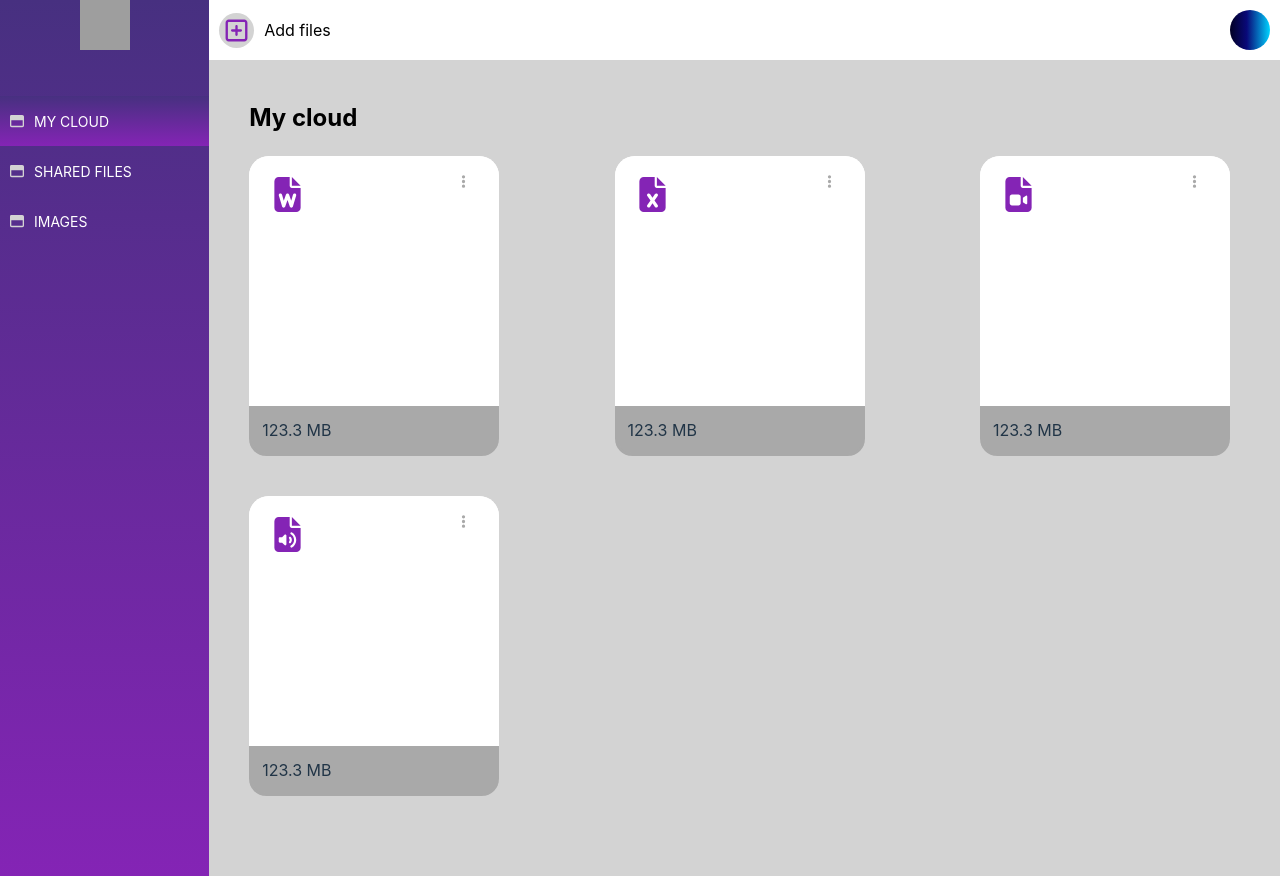
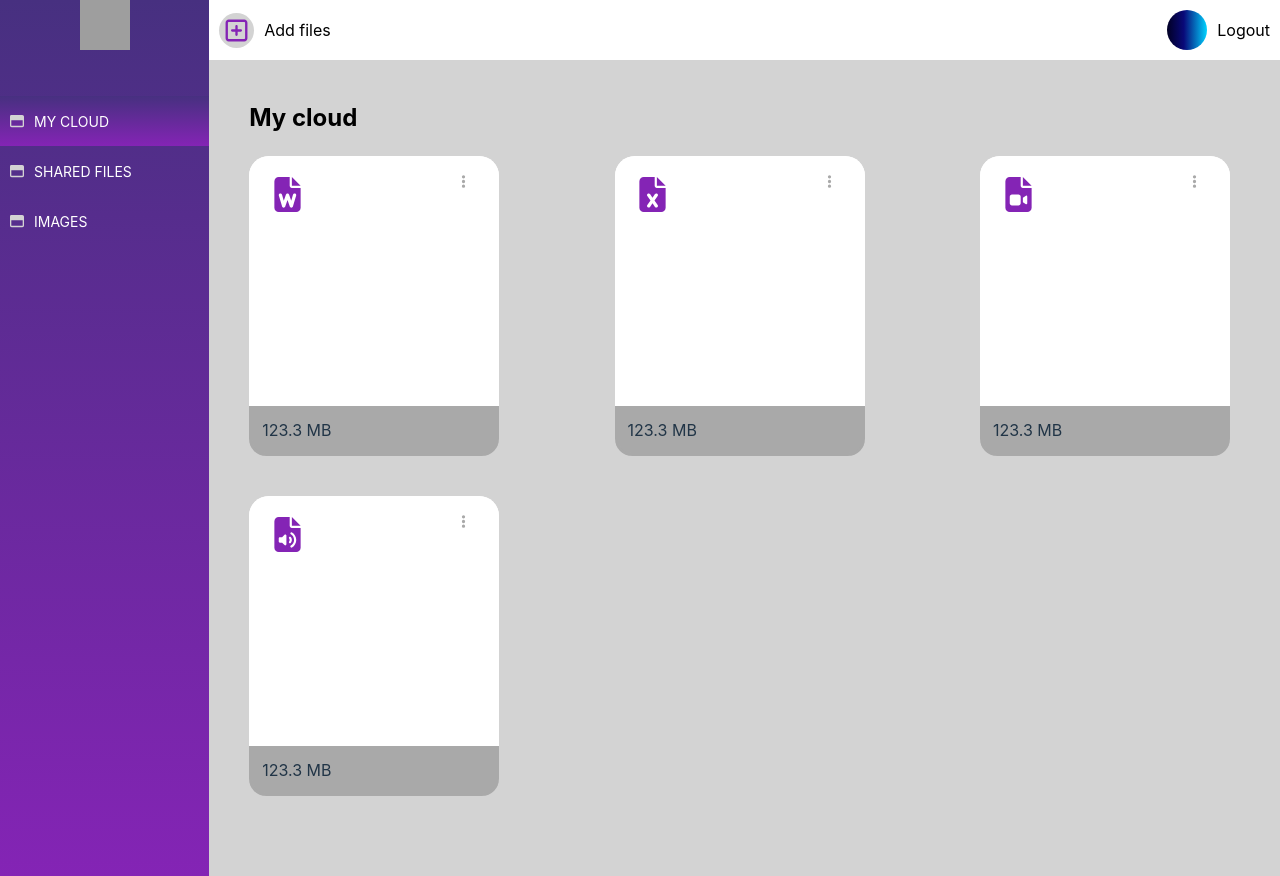
Before and after one commit to web2ls/own-image-storage, a React (Vite) app in the folder frontend-rebuild/: page /cloud in a window 1280 px wide. Built offline with nearby package versions, Linux system fonts and the light colour scheme; no server answers; sample sign-in values are in the browser's storage; grey boxes are pictures that could not be loaded.

Commit message:
added Logout + Auth observer

```diff
--- a/frontend-rebuild/src/components/AuthGuard.jsx
+++ b/frontend-rebuild/src/components/AuthGuard.jsx
@@ -1,15 +1,34 @@
+import {useEffect, useState} from 'react';
 import { useNavigate } from 'react-router-dom';
 import AuthService from "../services/Auth";
+import fireAuth from '../config/firebase';
 
 const AuthGuard = (props) => {
+  const {auth, onAuthStateChanged} = fireAuth;
+  const [isAuth, setIsAuth] = useState(false);
   const navigate = useNavigate();
 
-  const isAuth = AuthService.isAuthorized();
+  useEffect(() => {
+    onAuthStateChanged(auth, (user) => {
+      if (user) {
+        setIsAuth(true);
+      } else {
+        setIsAuth(false);
+        navigate('/login');
+      }
+    })
+  }, []);
 
-  if (!isAuth) {
-    navigate('/login');
-    return null;
-  }
+  useEffect(() => {
+    const isAuth = AuthService.isAuthorized();
+    setIsAuth(isAuth);
+    if (!isAuth) {
+      navigate('/login');
+    }
+  }, []);
+
+  if (!isAuth) return null;
+
 
   return (
     <>{props.children}</>
--- a/frontend-rebuild/src/components/Header.jsx
+++ b/frontend-rebuild/src/components/Header.jsx
@@ -1,17 +1,25 @@
 import styled from 'styled-components';
-import { Link } from 'react-router-dom';
-
+import { Link, useNavigate } from 'react-router-dom';
+import AuthService from '../services/Auth';
 import IconButton from '../ui/IconButton';
 
 const Header = () => {
+  const navigate = useNavigate();
+
+  const logout = async () => {
+    await AuthService.logout();
+    navigate('/login');
+  };
+
   return (
     <HeaderWrapper>
       <Link to='/upload'>
         <IconButton icon='faSquarePlus' label='Add files' active={true} size='medium' background={true} />
       </Link>
-      <div>
+      <UserWrapper>
         <UserAvatar />
-      </div>
+        <UserMenuItem onClick={logout}>Logout</UserMenuItem>
+      </UserWrapper>
     </HeaderWrapper>
   )
 };
@@ -34,10 +42,23 @@ const HeaderWrapper = styled.header`
   }
 `;
 
+const UserWrapper = styled.div`
+  display: flex;
+  flex-direction: row;
+  flex-wrap: nowrap;
+  justify-content: center;
+  align-items: center;
+`;
+
 const UserAvatar = styled.div`
   width: 40px;
   height: 40px;
+  margin-right: 10px;
   border-radius: 50%;
   cursor: pointer;
   background: linear-gradient(90deg, rgba(2,0,36,1) 0%, rgba(9,9,121,1) 42%, rgba(0,212,255,1) 100%);
 `;
+
+const UserMenuItem = styled.span`
+  cursor: pointer;
+`;
--- a/frontend-rebuild/src/config/firebase.js
+++ b/frontend-rebuild/src/config/firebase.js
@@ -1,5 +1,10 @@
 import {initializeApp} from 'firebase/app';
-import {getAuth, signInWithEmailAndPassword} from 'firebase/auth';
+import {
+  getAuth,
+  signInWithEmailAndPassword,
+  signOut,
+  onAuthStateChanged
+} from 'firebase/auth';
 
 const firebaseConfig = {
   apiKey: import.meta.env.VITE_APP_API_KEY,
@@ -12,5 +17,9 @@ const firebaseConfig = {
 
 initializeApp(firebaseConfig);
 
-export const auth = getAuth();
-export const signInWithEmailAndPasswd = signInWithEmailAndPassword;
+export default {
+  auth: getAuth(),
+  signInWithEmailAndPassword,
+  signOut,
+  onAuthStateChanged,
+};
--- a/frontend-rebuild/src/services/Auth.js
+++ b/frontend-rebuild/src/services/Auth.js
@@ -1,10 +1,12 @@
-import { auth, signInWithEmailAndPasswd } from '../config/firebase';
+import fireAuth from '../config/firebase';
+
+const {auth, signInWithEmailAndPassword, signOut} = fireAuth;
 
 const AuthService = {
   login: (login, passwd) => {
     console.log(auth);
     return new Promise((resolve, reject) => {
-      signInWithEmailAndPasswd(auth, login, passwd).then(user => {
+      signInWithEmailAndPassword(auth, login, passwd).then(user => {
         resolve(true);
       }).catch(err => {
         console.error(err);
@@ -15,8 +17,8 @@ const AuthService = {
   },
   logout: () => {
     return new Promise((resolve, reject) => {
-      auth.signOut().then(res => {
-        resolve(true);
+      signOut(auth).then(res => {
+        resolve(res);
       }).catch(err => {
         reject(err);
       })
```
